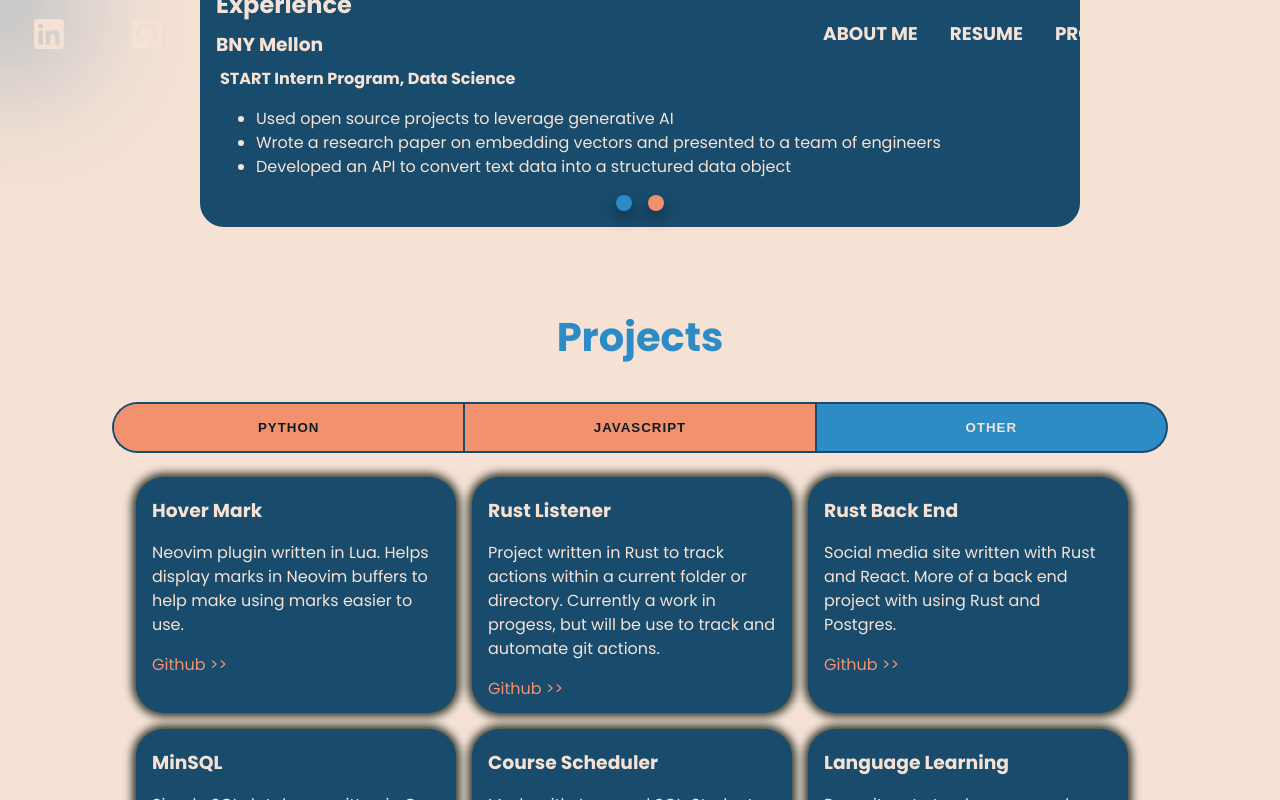
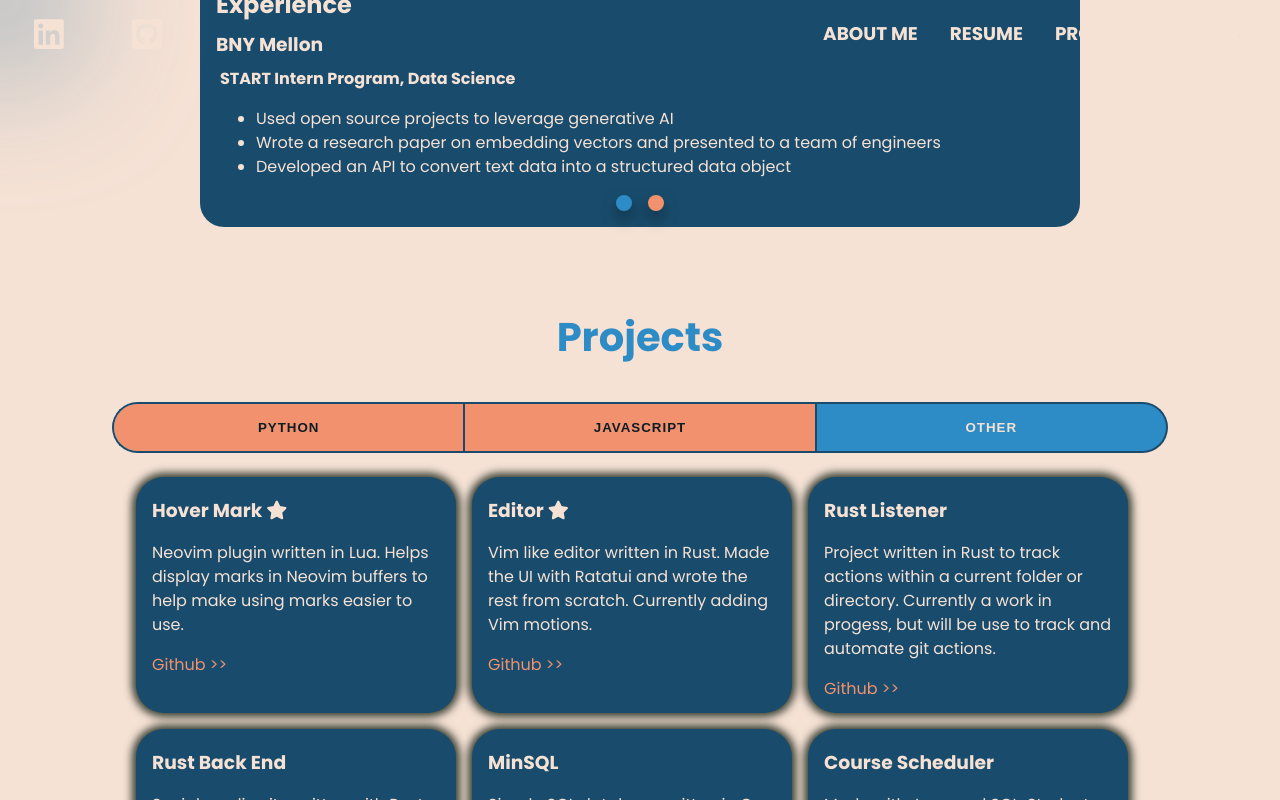
Before and after one commit to rdawson46/vue-portfolio, a Vue app: page / in a window 1280 px wide. Both pictures are taken after a click on the button "OTHER". Shown: the part 2053-2853 px from the top of the page. Built offline with nearby package versions, Linux system fonts and the light colour scheme.

Commit message:
added editor project

```diff
--- a/src/components/Projects.vue
+++ b/src/components/Projects.vue
@@ -115,13 +115,23 @@ const index = ref(0);
             <div class="language" v-else-if='index == 2'>
                 <div class="project-container">
                     <div class="project">
-                        <h3>Hover Mark</h3>
+                        <h3>Hover Mark <i class="fa-solid fa-star"></i></h3>
 
                         <p>
                             Neovim plugin written in Lua. Helps display marks in Neovim buffers to help make using marks easier to use.
                         </p>
 
                         <a href="https://github.com/rdawson46/hover_mark.nvim" target="_blank">Github >></a>
+                    </div>
+                    <div class="project">
+                        <h3>Editor <i class="fa-solid fa-star"></i></h3>
+
+                        <p>
+                            Vim like editor written in Rust. Made the UI with Ratatui and wrote the rest
+                            from scratch. Currently adding Vim motions.
+                        </p>
+
+                        <a href="https://github.com/crooksryan/editor" target="_blank">Github >></a>
                     </div>
                     <div class="project">
                         <h3>Rust Listener</h3>
@@ -159,16 +169,6 @@ const index = ref(0);
 
 
                         <a href="https://github.com/rdawson46/CourseScheduler" target="_blank">Github >></a>
-                    </div>
-                    <div class="project">
-                        <h3>Language Learning</h3>
-
-                        <p>
-                            Repository to track progress when learning a new language.
-                            Currently leanring Rust. Planning on learning Go and Zig.
-                        </p>
-
-                        <a href="https://github.com/rdawson46/language-learning" target="_blank">Github >></a>
                     </div>
                 </div>
             </div>
```
